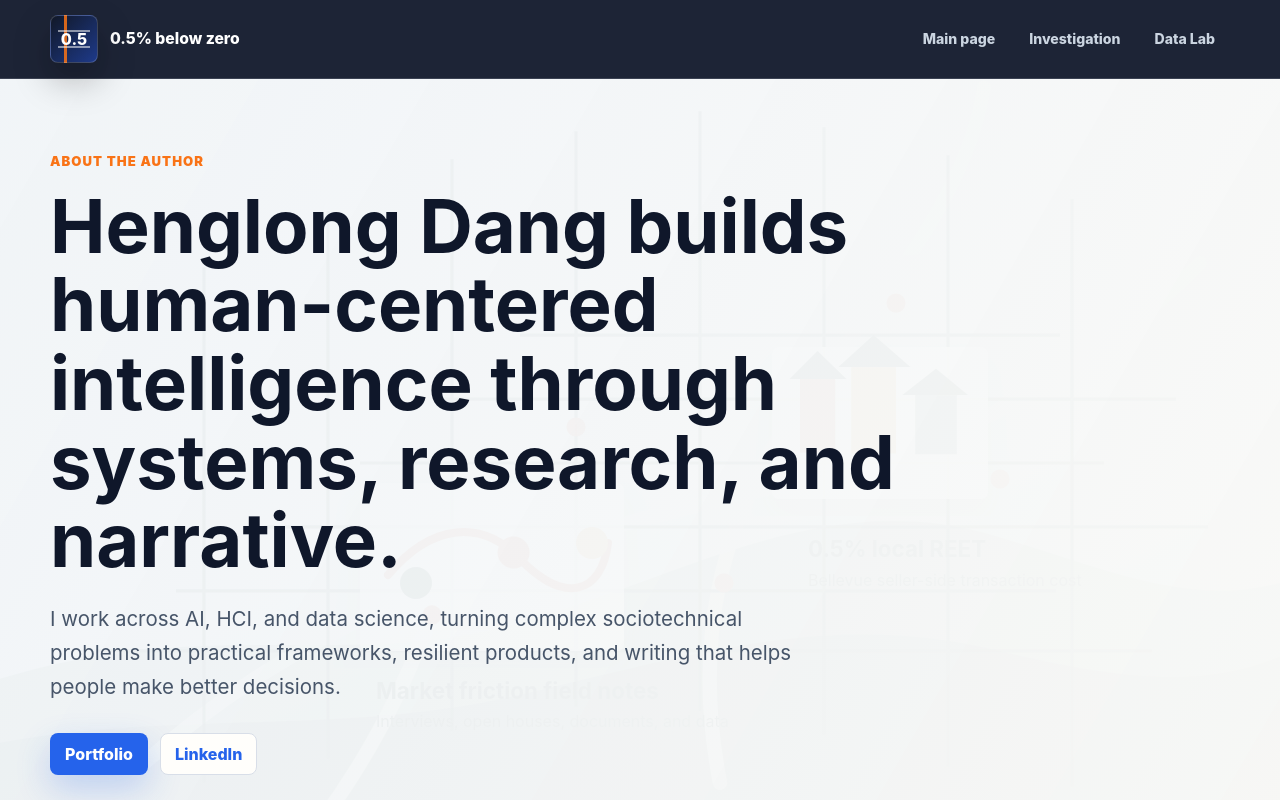
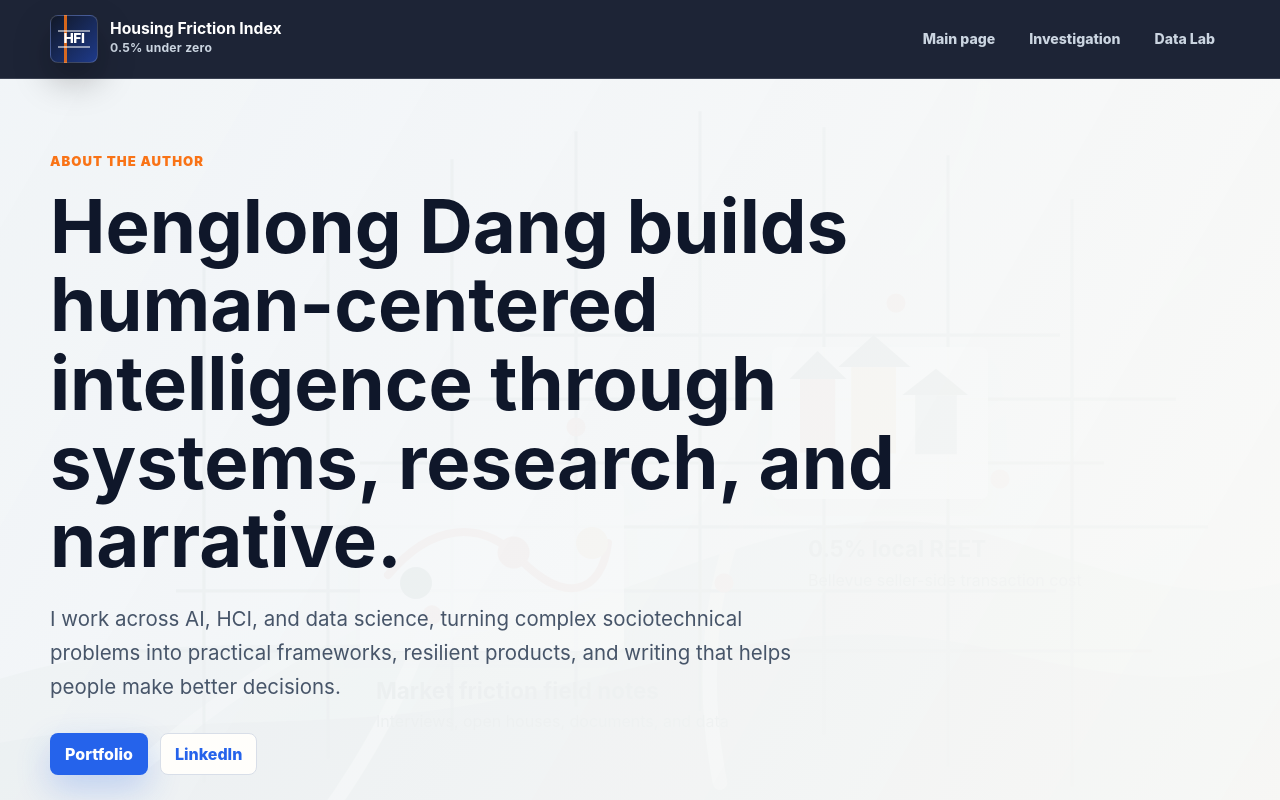
Before and after one commit to henglongdang/Bellevue-Housing, a website: page about.html in a window 1280 px wide. Shown: the top 800 px of the page. Drawn offline with Linux system fonts and the light colour scheme.

Commit message:
Update about page branding

```diff
--- a/about.html
+++ b/about.html
@@ -1,8 +1,8 @@
 <!doctype html>
 <html lang="en">
-<head><meta charset="utf-8"><meta name="viewport" content="width=device-width, initial-scale=1"><title>About Henglong Dang | 0.5% below zero</title><link rel="stylesheet" href="styles.css"></head>
+<head><meta charset="utf-8"><meta name="viewport" content="width=device-width, initial-scale=1"><title>About Henglong Dang | Housing Friction Index</title><link rel="stylesheet" href="styles.css"></head>
 <body>
-  <header class="site-header"><nav class="nav"><a class="brand" href="index.html"><span class="brand-mark">0.5</span><span>0.5% below zero</span></a><div class="nav-links"><a href="index.html">Main page</a><a href="investigation.html" target="_blank" rel="noopener">Investigation</a><a href="data-lab.html" target="_blank" rel="noopener">Data Lab</a></div></nav></header>
+  <header class="site-header"><nav class="nav"><a class="brand" href="index.html"><span class="brand-mark"><span>HFI</span></span><span class="brand-text"><b>Housing Friction Index</b><small>0.5% under zero</small></span></a><div class="nav-links"><a href="index.html">Main page</a><a href="investigation.html" target="_blank" rel="noopener">Investigation</a><a href="data-lab.html" target="_blank" rel="noopener">Data Lab</a></div></nav></header>
   <main>
     <section class="page-hero"><div class="page"><p class="eyebrow">About the author</p><h1>Henglong Dang builds human-centered intelligence through systems, research, and narrative.</h1><p class="lead">I work across AI, HCI, and data science, turning complex sociotechnical problems into practical frameworks, resilient products, and writing that helps people make better decisions.</p><div class="hero-actions"><a class="button primary" href="https://henglongdang.github.io/home/" target="_blank" rel="noopener">Portfolio</a><a class="button secondary" href="https://www.linkedin.com/in/henglongdang" target="_blank" rel="noopener">LinkedIn</a></div></div></section>
 
@@ -44,6 +44,6 @@
       <div class="split"><div><p class="eyebrow">Project impact</p><h2>Why this kind of public research matters</h2><p>Housing policy often reaches residents through scattered documents, technical language, and cost lines that appear late in the process. A public-facing research exhibit can make those tradeoffs easier to see and easier to question.</p><p>The goal is not to reduce infrastructure funding to a slogan. Bellevue needs capital investment. The goal is to ask whether the tools used to raise that money fit the city's affordability and housing-market goals, especially when buyers and sellers are already under pressure.</p><p>The project also demonstrates a working method for sociotechnical problems: start with a lived observation, gather evidence across systems, organize the evidence into a model, and communicate the result through narrative and interaction.</p></div><aside class="card"><strong>Future direction</strong><h3>Evidence-based policy products</h3><p>The next stage is to turn this research into a structured data project that can test scenarios, compare jurisdictions, and make policy tradeoffs measurable for public use.</p><div class="hero-actions"><a class="button primary" href="https://henglongdang.github.io/home/" target="_blank" rel="noopener">Portfolio</a><a class="button secondary" href="https://www.linkedin.com/in/henglongdang" target="_blank" rel="noopener">LinkedIn</a></div></aside></div>
     </section>
   </main>
-  <footer class="footer"><div class="page"><span>0.5% below zero</span><span>&copy; Henglong Dang 2026</span></div></footer>
+  <footer class="footer"><div class="page"><span>Housing Friction Index</span><span>&copy; Henglong Dang 2026</span></div></footer>
 </body>
 </html>
```
